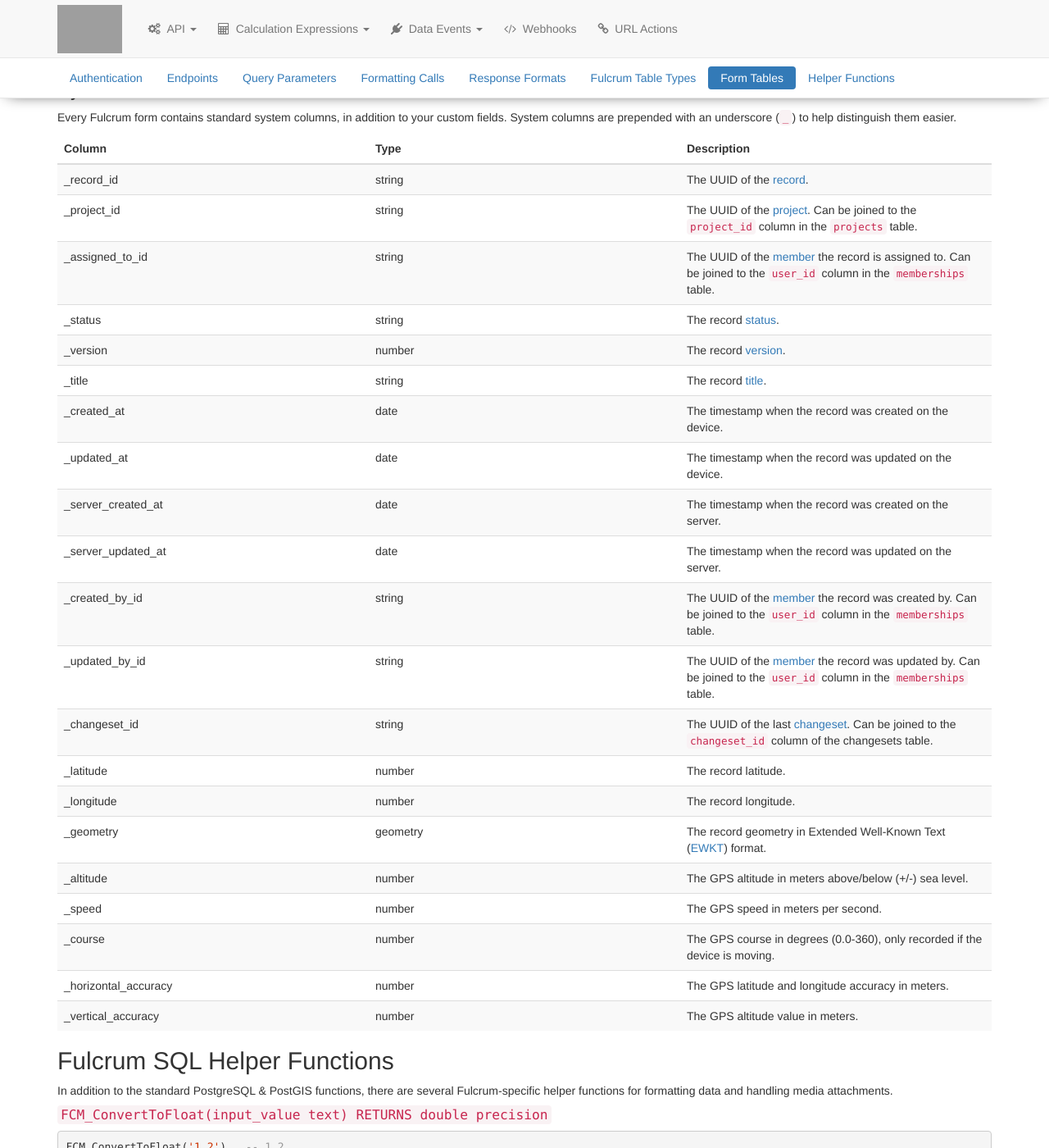
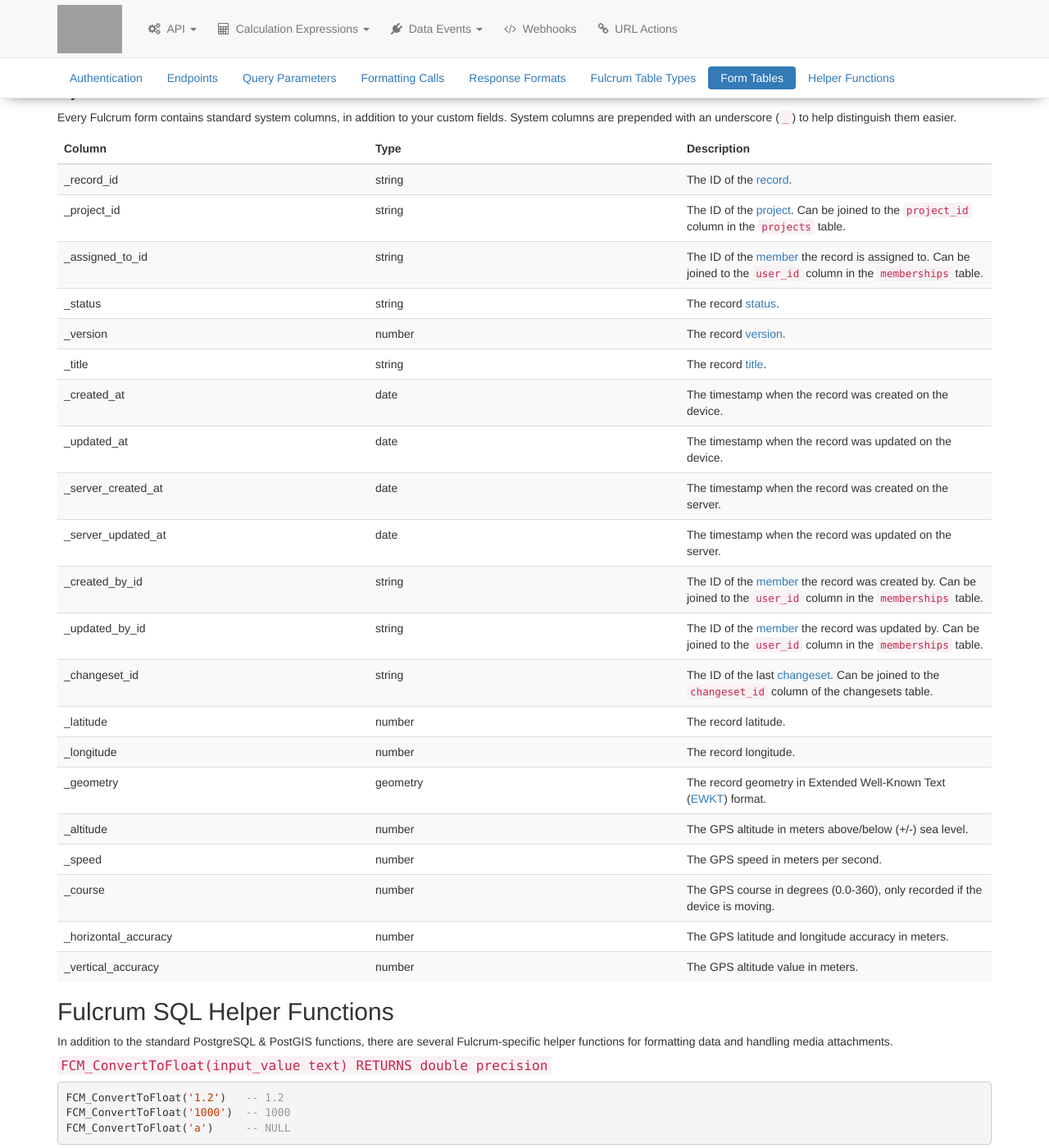
Before and after one commit to rylincoln/developer.fulcrumapp.com, a Jekyll site: the page built from _query-api/reference.md, in a window 1280 px wide and 1400 px high, scrolled down 3716 px. Shown: the whole window at 82% size. Built offline with Jekyll 4.4.1, drawn with Linux system fonts in a browser that asks for light colours; nearby versions of some CDN libraries; grey boxes are pictures that could not be loaded.

Commit message:
The ID's should be opaque - some older ones are not UUIDs. I don't think there's a reason to care.

```diff
--- a/_query-api/reference.md
+++ b/_query-api/reference.md
@@ -188,9 +188,9 @@ Every Fulcrum form contains standard system columns, in addition to your custom
 {:.table.table-striped}
 | Column | Type | Description |
 |--------|------|-------------|
-| _record_id | string | The UUID of the [record](/endpoints/records/). |
-| _project_id | string | The UUID of the [project](/endpoints/projects/). Can be joined to the `project_id` column in the `projects` table. |
-| _assigned_to_id | string | The UUID of the [member](/endpoints/users/) the record is assigned to.  Can be joined to the `user_id` column in the `memberships` table. |
+| _record_id | string | The ID of the [record](/endpoints/records/). |
+| _project_id | string | The ID of the [project](/endpoints/projects/). Can be joined to the `project_id` column in the `projects` table. |
+| _assigned_to_id | string | The ID of the [member](/endpoints/users/) the record is assigned to.  Can be joined to the `user_id` column in the `memberships` table. |
 | _status | string | The record [status](http://www.fulcrumapp.com/help/status-fields/). |
 | _version | number | The record [version](http://www.fulcrumapp.com/help/version-history/). |
 | _title | string | The record [title](/help/title-fields/). |
@@ -198,9 +198,9 @@ Every Fulcrum form contains standard system columns, in addition to your custom
 | _updated_at | date | The timestamp when the record was updated on the device. |
 | _server_created_at | date | The timestamp when the record was created on the server. |
 | _server_updated_at | date | The timestamp when the record was updated on the server. |
-| _created_by_id | string | The UUID of the [member](/endpoints/users/) the record was created by.  Can be joined to the `user_id` column in the `memberships` table. |
-| _updated_by_id | string | The UUID of the [member](/endpoints/users/) the record was updated by.  Can be joined to the `user_id` column in the `memberships` table. |
-| _changeset_id | string | The UUID of the last [changeset](/endpoints/changesets/). Can be joined to the `changeset_id` column of the changesets table. |
+| _created_by_id | string | The ID of the [member](/endpoints/users/) the record was created by.  Can be joined to the `user_id` column in the `memberships` table. |
+| _updated_by_id | string | The ID of the [member](/endpoints/users/) the record was updated by.  Can be joined to the `user_id` column in the `memberships` table. |
+| _changeset_id | string | The ID of the last [changeset](/endpoints/changesets/). Can be joined to the `changeset_id` column of the changesets table. |
 | _latitude | number | The record latitude. |
 | _longitude | number | The record longitude. |
 | _geometry | geometry | The record geometry in Extended Well-Known Text ([EWKT](http://postgis.net/docs/ST_GeomFromEWKT.html)) format. |
```
